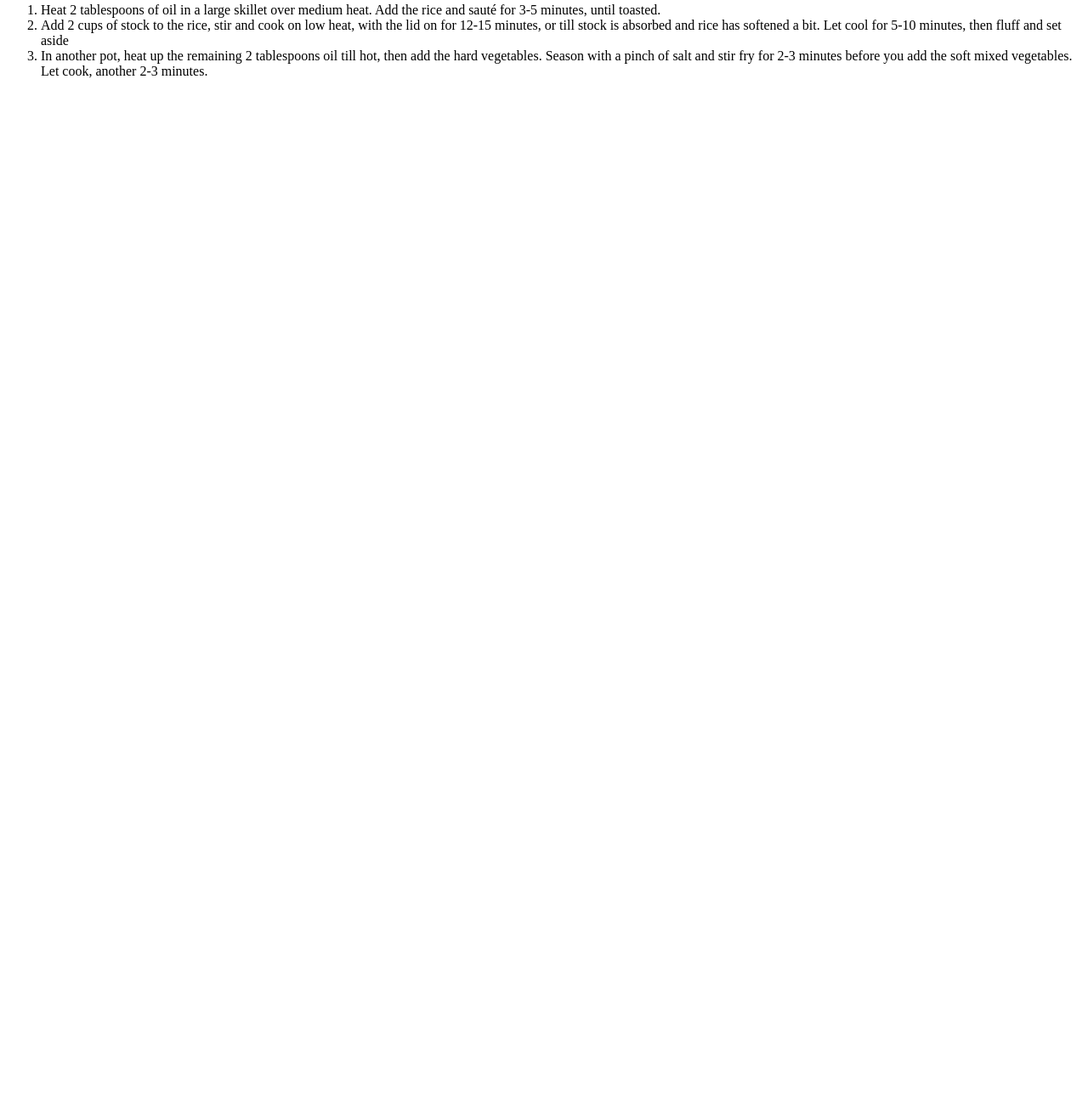
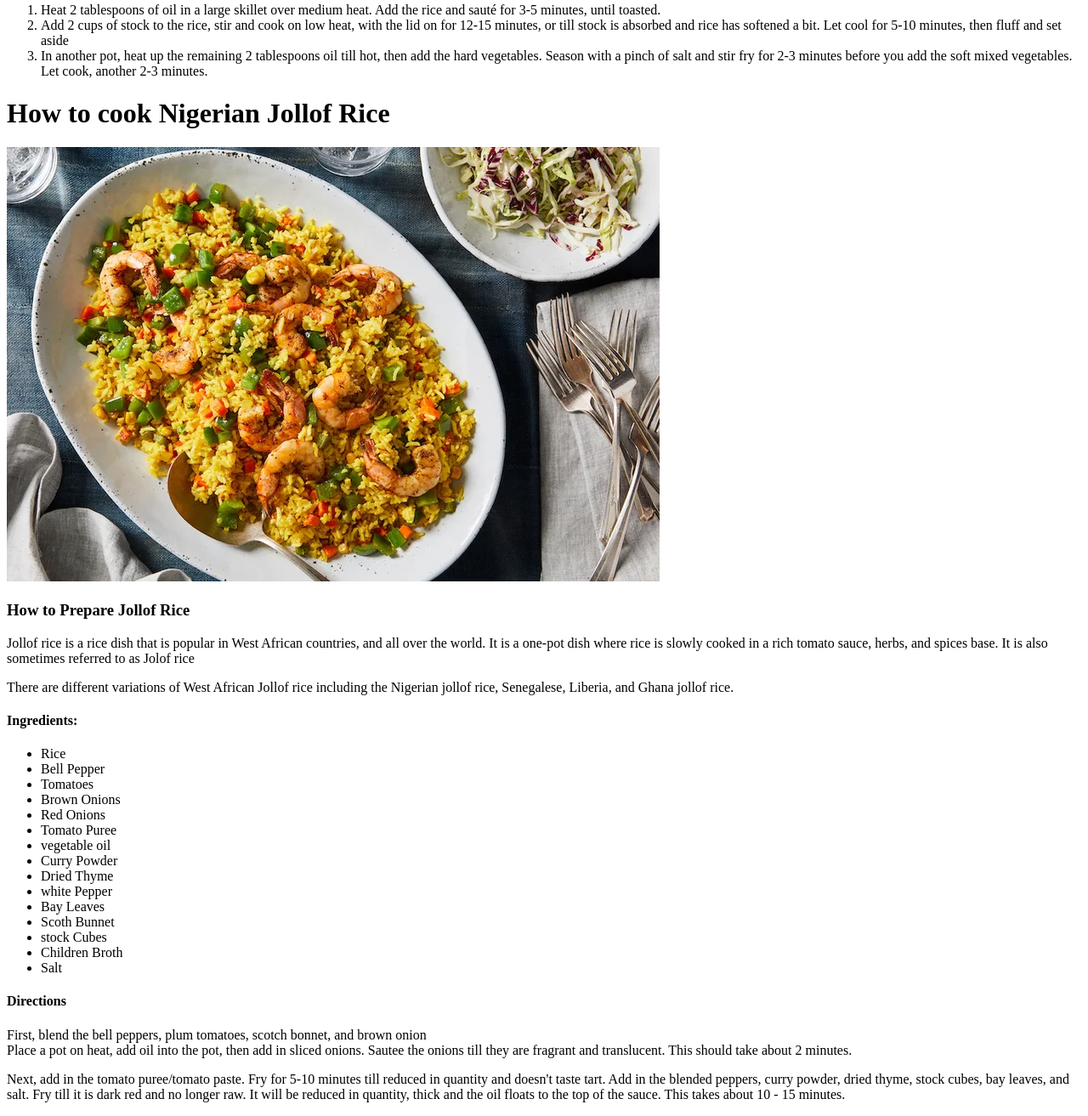
Before and after one commit to subong360/odin-recipes, a plain HTML site: page recipes/Fried_rice.html in a window 1280 px wide. Shown: the part 1112-2425 px from the top of the page at 85% size. Before the commit the page ends 1221 px from the top, so only its background shows below. Drawn offline with Linux system fonts and the light colour scheme.

Commit message:
jollof rice recipe accompanied with a typical photo

```diff
--- a/recipes/Fried_rice.html
+++ b/recipes/Fried_rice.html
@@ -42,6 +42,47 @@
 
         </ol>
 
+        <h1>How to cook Nigerian Jollof Rice</h1>
+        <img src="../images/fried_rice image.webp" alt="jollof rice">
+        <h3>How to Prepare Jollof Rice</h3>
+        <p>Jollof rice is a rice dish that is popular in West African countries, and all over the world. It is a one-pot dish where rice is slowly cooked in a rich tomato sauce, herbs, and spices base.
+             It is also sometimes referred to as Jolof rice</p>
+        <p>There are different variations of West African Jollof rice including the Nigerian jollof rice,
+            Senegalese, Liberia, and Ghana jollof rice.</p>
+        <!-- list of ingredients to be used for the preparation-->
+        <h4>Ingredients:</h4>
+        <ul>
+            <li>Rice</li>
+            <li>Bell Pepper</li>
+            <li>Tomatoes</li>
+            <li>Brown Onions</li>
+            <li>Red Onions</li>
+            <li>Tomato Puree</li>
+            <li>vegetable oil</li>
+            <li>Curry Powder</li>
+            <li>Dried Thyme</li>
+            <li>white Pepper</li>
+            <li>Bay Leaves</li>
+            <li>Scoth Bunnet</li>
+            <li>stock Cubes</li>
+            <li>Children Broth</li>
+            <li>Salt</li>
+
+        </ul>
+        <h4>Directions</h4>
+        <p>First, blend the bell peppers, plum tomatoes, scotch bonnet, and brown onion <br>
+        Place a pot on heat, add oil into the pot, then add in sliced onions. Sautee the onions
+         till they are fragrant and translucent. This should take about 2 minutes.
+        </p>
+
+        <p>Next, add in the tomato puree/tomato paste. Fry for 5-10 minutes till reduced in quantity and doesn't taste tart.
+            Add in the blended peppers, curry powder, dried thyme, stock cubes, bay leaves, and salt. Fry till it is dark red and no longer raw. It will be reduced in quantity,
+             thick and the oil floats to the top of the sauce. This takes about 10 - 15 minutes.
+        </p>
+
+    </body>
+
+
 
     </body>
 </html>
```
Also changed, not shown: images/jolof_rice.jpeg (added).
